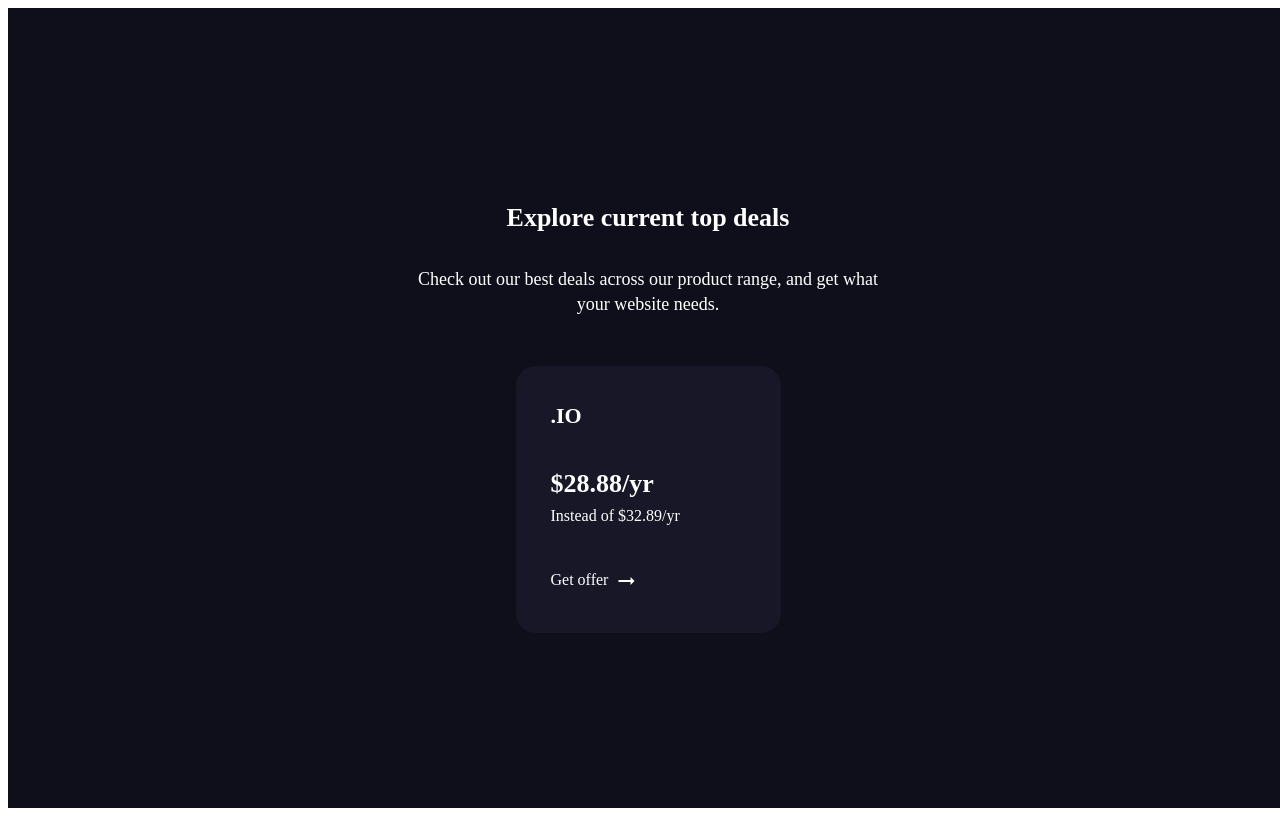
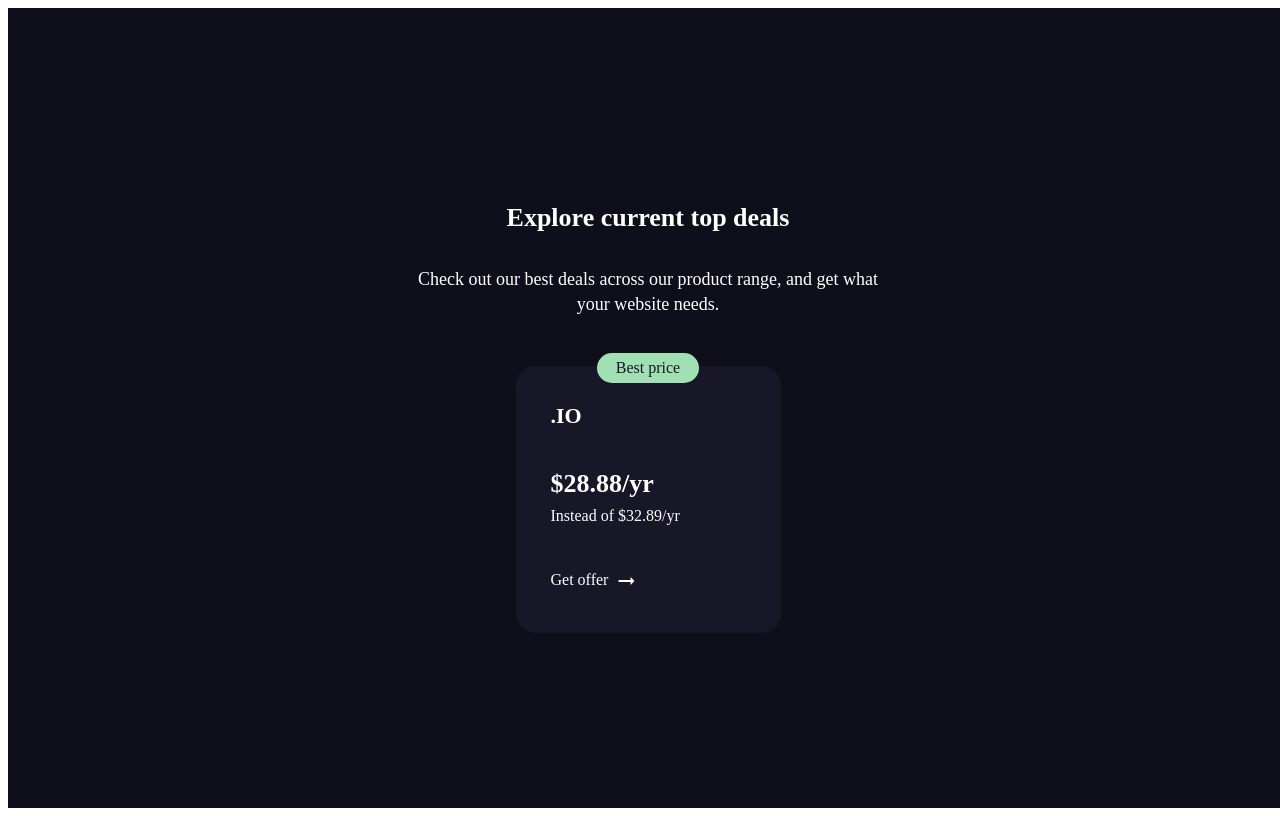
Before and after one commit to radualex/price-cards, a React (Create React App) app: page / in a window 1280 px wide. Built offline with nearby package versions, Linux system fonts and the light colour scheme; a web font is replaced by a local one.

Commit message:
add best price tag

```diff
--- a/src/BestPriceTag/BestPriceTag.css
+++ b/src/BestPriceTag/BestPriceTag.css
@@ -0,0 +1,21 @@
+.bestPrice-wrapper {
+  background: #a0e0b2;
+  border-radius: 15px;
+
+  display: flex;
+  justify-content: center;
+  align-items: center;
+
+  padding: 4px 19px;
+
+  position: absolute;
+  margin: -48px 0 0 0;
+}
+
+.bestPrice-wrapper .content {
+  font-weight: normal;
+  font-size: 16px;
+  line-height: 22px;
+
+  color: #171727;
+}
--- a/src/BestPriceTag/BestPriceTag.tsx
+++ b/src/BestPriceTag/BestPriceTag.tsx
@@ -3,6 +3,10 @@ import "./BestPriceTag.css";
 
 export default class BestPriceTag extends React.Component {
   render() {
-    return <div className="bestPrice-wrapper"></div>;
+    return (
+      <div className="bestPrice-wrapper">
+        <span className="content">Best price</span>
+      </div>
+    );
   }
 }
--- a/src/CardOption/CardOption.css
+++ b/src/CardOption/CardOption.css
@@ -9,6 +9,11 @@
 
   background: #171727;
   border-radius: 20px;
+}
+
+.cardOption-wrapper .tag {
+  display: flex;
+  justify-content: center;
 }
 
 .cardOption-wrapper .title {
--- a/src/CardOption/CardOption.tsx
+++ b/src/CardOption/CardOption.tsx
@@ -1,10 +1,15 @@
 import React from "react";
 import "./CardOption.css";
+
+import BestPriceTag from "../BestPriceTag/BestPriceTag";
 
 export default class CardOption extends React.Component {
   render() {
     return (
       <div className="cardOption-wrapper">
+        <div className="tag">
+          <BestPriceTag />
+        </div>
         <span className="title">.IO</span>
         <div className="price-wrapper">
           <span className="current">$28.88/yr</span>
```
